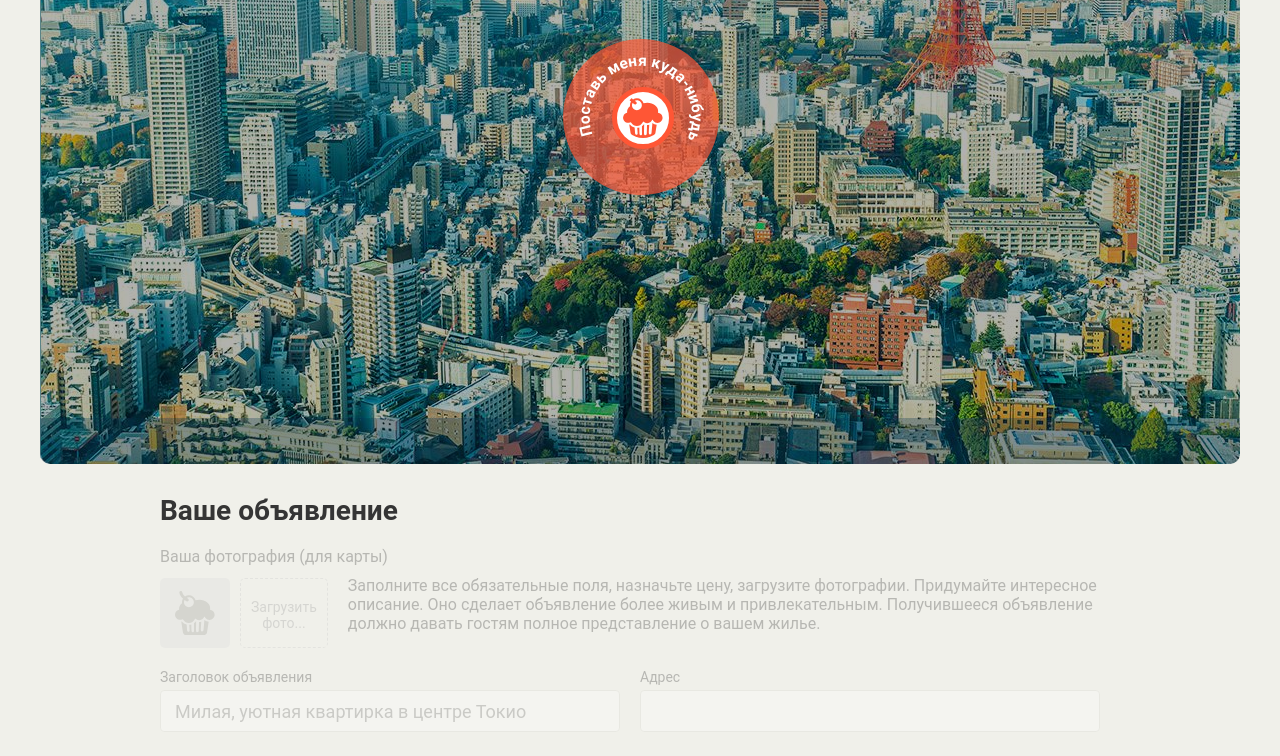
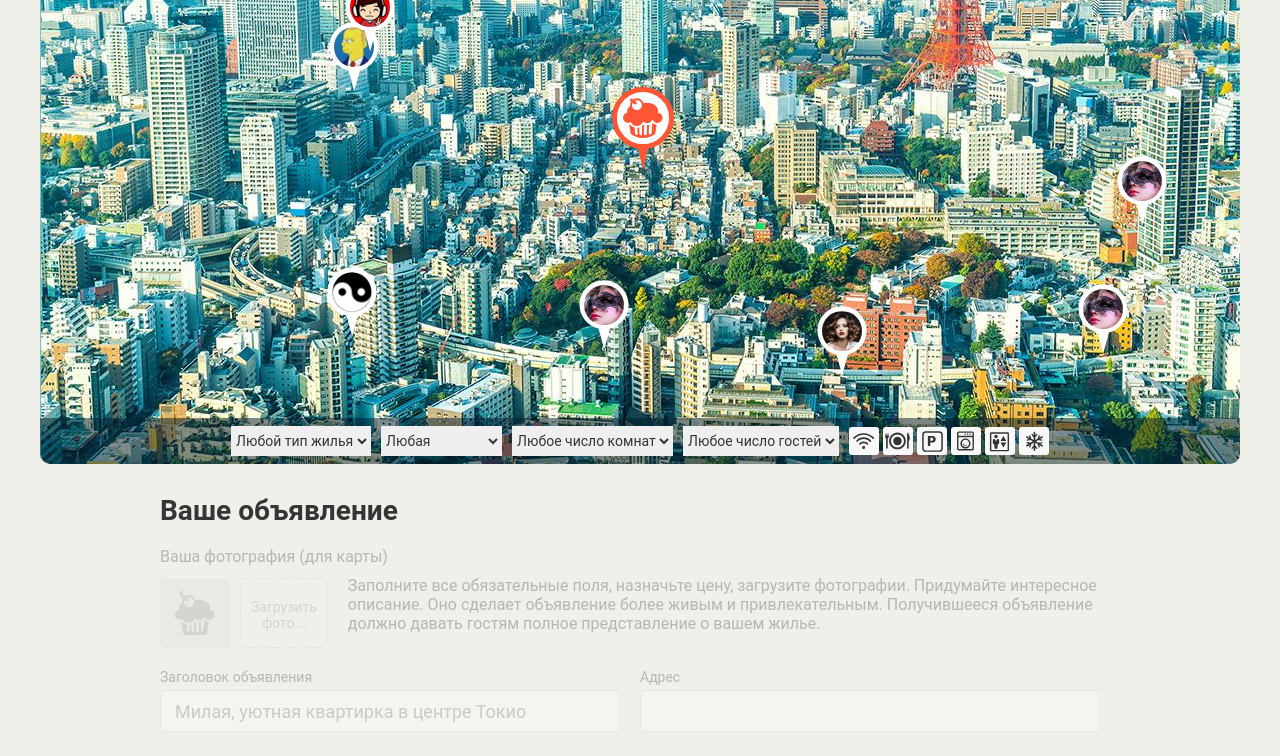
Before and after one commit to Neikan/htmlacademy-keksobooking, a website: page index.html in a window 1280 px wide. Shown: the part 286-1042 px from the top of the page. Drawn offline with Linux system fonts and the light colour scheme; files whose address does not match are found by name.

Commit message:
Добавлен вывод меток объявлений на карту

```diff
--- a/index.html
+++ b/index.html
@@ -248,5 +248,7 @@
     </div>
   </template>
 
+  <script src='js/main.js'></script>
+
 </body>
 </html>
--- a/js/main.js
+++ b/js/main.js
@@ -0,0 +1,131 @@
+'use strict';
+
+// Параметры метки
+var PIN_WIDTH = 50;
+var PIN_HEIGHT = 70;
+var MENU_HEIGHT = 46;
+
+// Парметры автора
+var AVATAR_URL = 'img/avatars/user0';
+var AVATAR_FILE_EXTENSION = '.png';
+
+// Параметры объявления
+var OFFER_QUANTITY = 8;
+var OFFER_PRICE_MIN = 1;
+var OFFER_PRICE_MAX = 999999;
+var OFFER_TYPE = ['palace', 'flat', 'house', 'bungalo'];
+var OFFER_ROOMS = [1, 2, 3];
+var OFFER_GUESTS = [0, 1, 2];
+var OFFER_CHECHIN = ['12:00', '13:00', '14:00'];
+var OFFER_CHECHOUT = ['12:00', '13:00', '14:00'];
+var OFFER_FEATURES = ['wifi', 'dishwasher', 'parking', 'washer', 'elevator', 'conditioner'];
+var OFFER_PHOTOS = [
+  'http://o0.github.io/assets/images/tokyo/hotel1.jpg',
+  'http://o0.github.io/assets/images/tokyo/hotel2.jpg',
+  'http://o0.github.io/assets/images/tokyo/hotel3.jpg'
+];
+
+var LOCATION_X_MIN = 0;
+var LOCATION_Y_MIN = 130;
+var LOCATION_Y_MAX = 630;
+
+var CLASS_TO_DELETE = 'map--faded';
+
+var Selectors = {
+  // Параметры окон и блоков
+  mapBlock: '.map',
+  mapPins: '.map__pins',
+  mapWidth: '.map__overlay',
+
+  // Параметры шаблона метки
+  pinTemplateTag: '#pin',
+  pinTemplateItem: '.map__pin',
+
+  // Атрибуты метки
+  pinImg: 'img',
+  pinStyle: 'style'
+};
+
+var locationXMax = Math.floor(document.querySelector(Selectors.mapWidth).offsetWidth);
+
+// Получение случайного числа из диапазона
+var getRandomNumber = function (min, max) {
+  return Math.floor(min + Math.random() * (max + 1 - min));
+};
+
+// Получение случайного элемента из массива
+var getRandomElement = function (arrayElements) {
+  return arrayElements[Math.floor(Math.random() * arrayElements.length)];
+};
+
+// Создание объявления со случайными параметрами
+var createOffer = function () {
+  var locationX = getRandomNumber(LOCATION_X_MIN + PIN_WIDTH / 2, locationXMax - PIN_WIDTH / 2); // С учетом ширины метки
+  var locationY = getRandomNumber(LOCATION_Y_MIN, LOCATION_Y_MAX - MENU_HEIGHT); // С учетом высоты меню
+  var price = getRandomNumber(OFFER_PRICE_MIN, OFFER_PRICE_MAX);
+  var type = getRandomElement(OFFER_TYPE);
+
+  return {
+    author: {
+      avatar: AVATAR_URL + getRandomNumber(1, 8) + AVATAR_FILE_EXTENSION
+    },
+    offer: {
+      title: type + ' for only ' + price + '₽!',
+      address: locationX + ', ' + locationY,
+      price: price,
+      type: type,
+      rooms: getRandomElement(OFFER_ROOMS),
+      guests: getRandomElement(OFFER_GUESTS),
+      checkin: getRandomElement(OFFER_CHECHIN),
+      checkout: getRandomElement(OFFER_CHECHOUT),
+      features: getRandomElement(OFFER_FEATURES),
+      description: '',
+      photos: getRandomElement(OFFER_PHOTOS)
+    },
+    location: {
+      x: locationX,
+      y: locationY
+    }
+  };
+};
+
+// Генерация объявлений
+var generateOffers = function () {
+  var offers = [];
+  for (var i = 0; i < OFFER_QUANTITY; i++) {
+    offers.push(createOffer());
+  }
+  return offers;
+};
+
+// Получение шаблона метки
+var pinTemplate = document.querySelector(Selectors.pinTemplateTag).content.querySelector(Selectors.pinTemplateItem);
+
+// Отрисовка метки объявления с учетом размеров метки
+var renderOfferPin = function (offerPin) {
+  var pinElement = pinTemplate.cloneNode(true);
+
+  pinElement.querySelector(Selectors.pinImg).src = offerPin.author.avatar;
+  pinElement.querySelector(Selectors.pinImg).alt = offerPin.offer.title;
+  pinElement.style.left = (offerPin.location.x - PIN_WIDTH / 2) + 'px';
+  pinElement.style.top = (offerPin.location.y + PIN_HEIGHT) + 'px';
+
+  return pinElement;
+};
+
+// Получение объявлений
+var placeOffers = function (offers) {
+  var fragment = document.createDocumentFragment();
+
+  for (var i = 0; i < offers.length; i++) {
+    fragment.appendChild(renderOfferPin(offers[i]));
+  }
+  return fragment;
+};
+
+// Отображение блока .map
+var activateMap = document.querySelector(Selectors.mapBlock);
+activateMap.classList.remove(CLASS_TO_DELETE);
+
+// Отображение объявлений на блоке
+activateMap.appendChild(placeOffers(generateOffers()));
```
